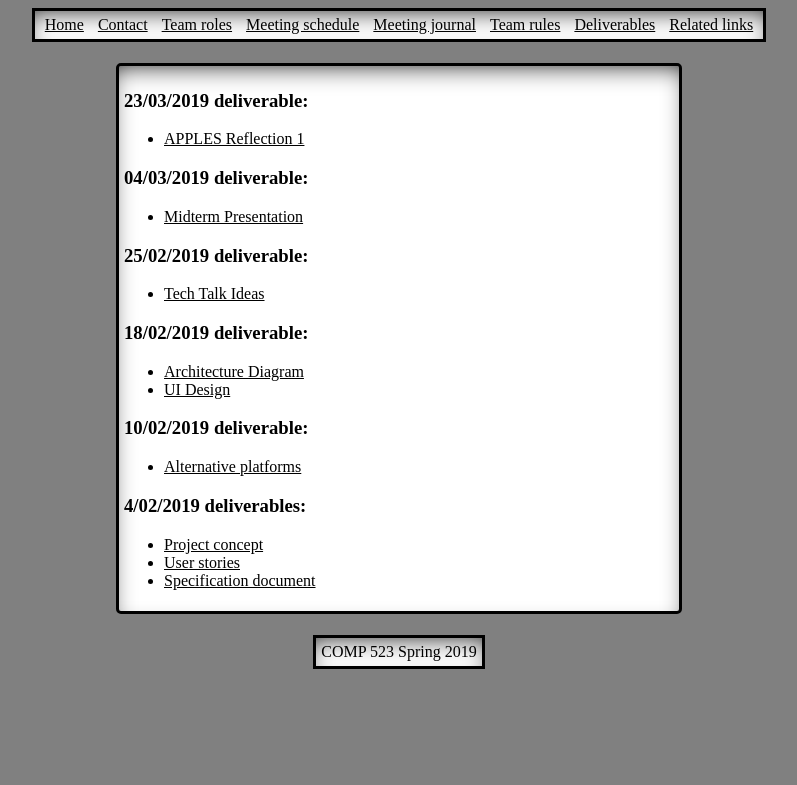
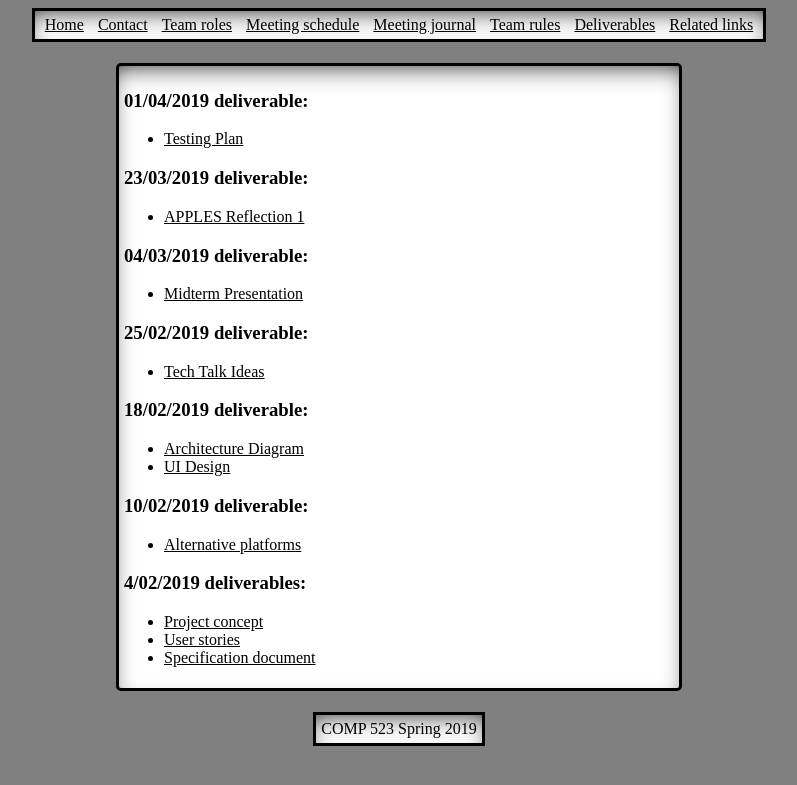
Before and after one commit to jay1723/ObjectDetectionWebsite, a Jekyll site: the page built from deliverables.md, in a window 1280 px wide. Shown: the top 785 px of the page, without its empty margins (241-1038 px from the left). Built offline with Jekyll 4.4.1, drawn with Linux system fonts in a browser that asks for light colours; our own code applies the rules of GitHub Pages for plain Markdown files.

Commit message:
added testing plan

```diff
--- a/deliverables.md
+++ b/deliverables.md
@@ -1,3 +1,6 @@
+### 01/04/2019 deliverable:
+* [Testing Plan](https://docs.google.com/document/d/1X00us5VoCii-QhJ-aOwWOGesln4-cIi_1wTTetOA7JU/edit?usp=sharing)
+
 ### 23/03/2019 deliverable:
 * [APPLES Reflection 1](https://docs.google.com/document/d/1NJ8LWQF6c1_ZlccU4tbAImzKn2mVIgvjkjtOzfReuvs/edit?usp=sharing)
 
```
